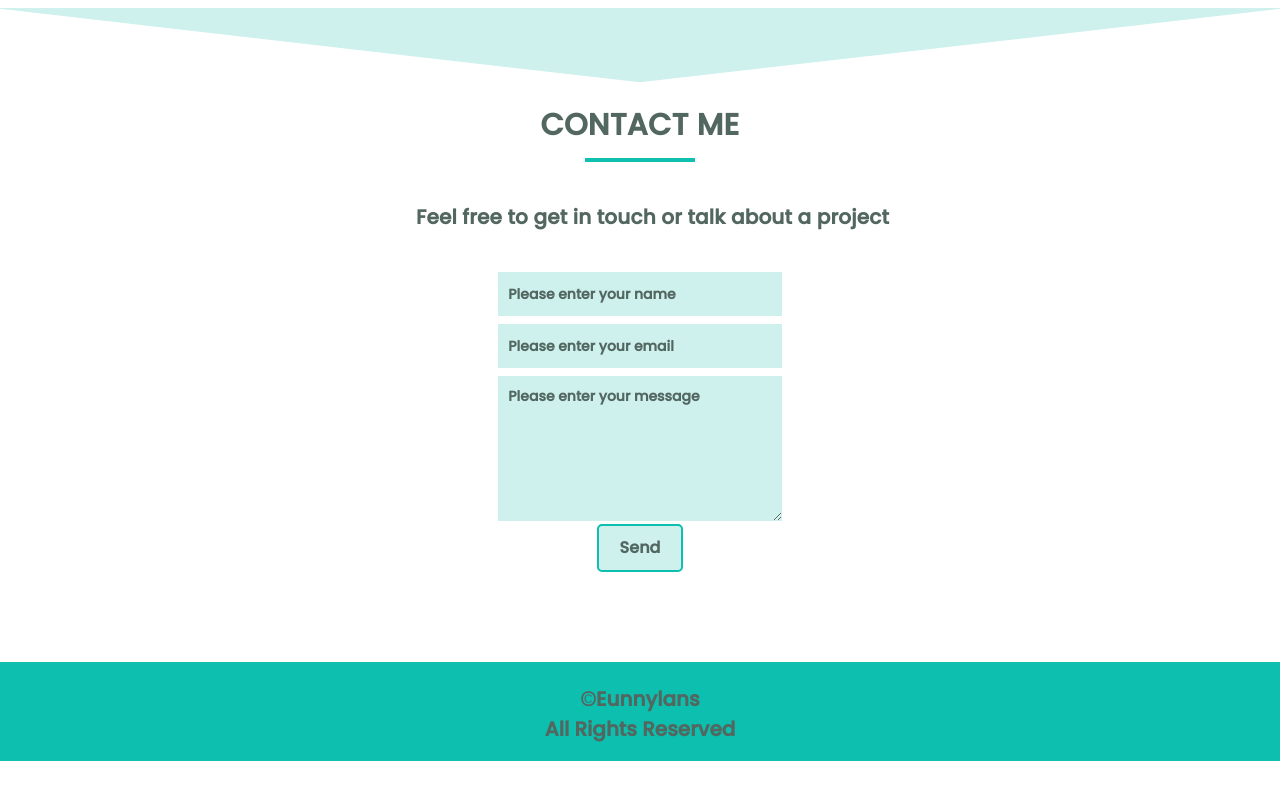
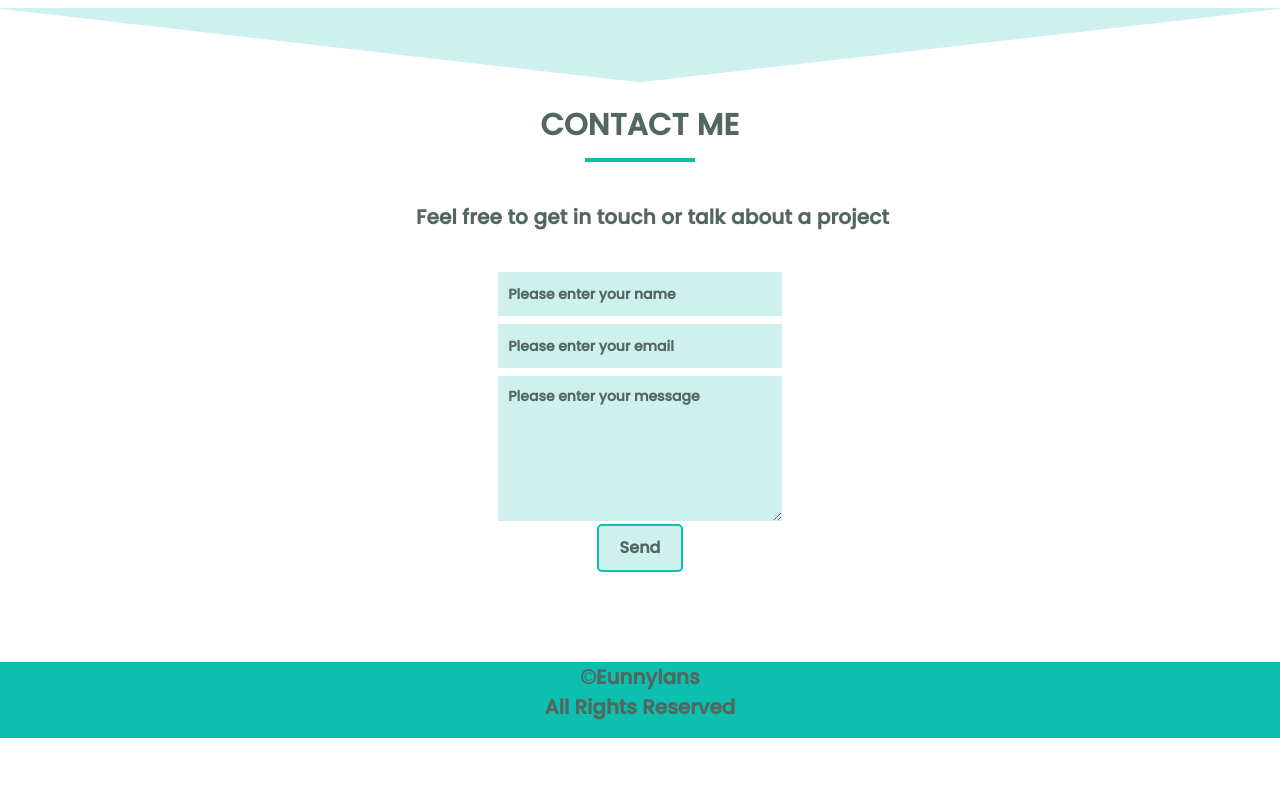
Before and after one commit to Eunnylans/Eunice_Portfolio, a React (Create React App) app: page / in a window 1280 px wide. Shown: the part 4518-5318 px from the top of the page. Built offline with nearby package versions, Linux system fonts and the light colour scheme; a web font is replaced by a local one.

Commit message:
Latest Update

```diff
--- a/src/styles/components/_footer.scss
+++ b/src/styles/components/_footer.scss
@@ -1,14 +1,14 @@
 @import "../base";
 
 .footer {
-  max-width: 100vw;
-  height: 99px;
+  min-width: 100%;
+  height: 10%;
   display: flex;
   justify-content: center;
-  align-items: flex-end;
-  padding-bottom: 1px;
+  align-items: center;
+  padding-bottom: 0px;
   text-align: center;
-  background-color: #0cbfae;
+  background-color: $aqua;
 
   p {
     color: $darkgreen;
--- a/src/styles/components/_navbar.scss
+++ b/src/styles/components/_navbar.scss
@@ -2,7 +2,7 @@
 
 .navbar {
   padding: 0px 30px;
-  height: 100px;
+  height: 10%;
   min-width: 100%;
   display: flex;
   align-items: center;
@@ -17,14 +17,12 @@
   .home-icon {
     padding: 0px 0;
     width: 5%;
-
+    img {
+      height: 3%;
+      width: 70%;
+    }
     &:hover {
       cursor: pointer;
-    }
-
-    & img {
-      height: 5%;
-      width: 120%;
     }
   }
 
```
Also changed, not shown: src/UIcomponents/ThemeToggleButton.js (+11 -11 lines).
